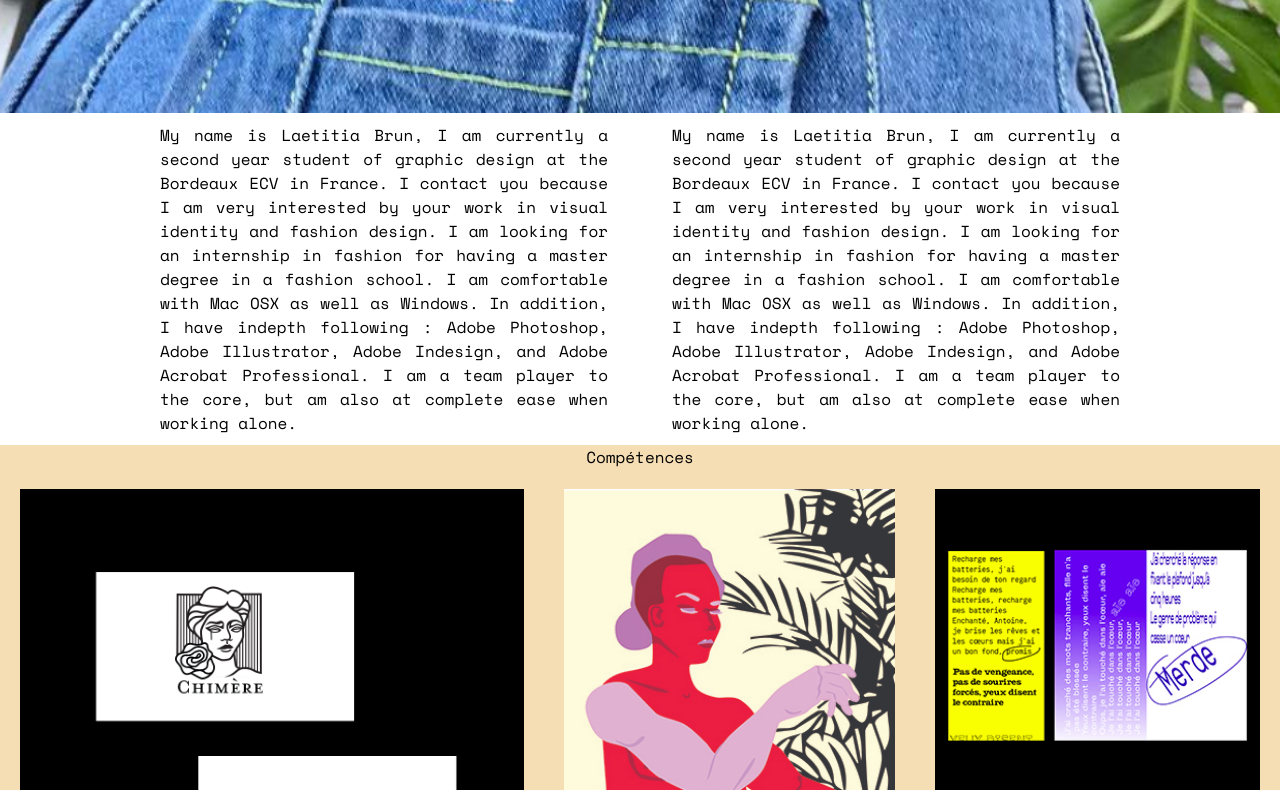
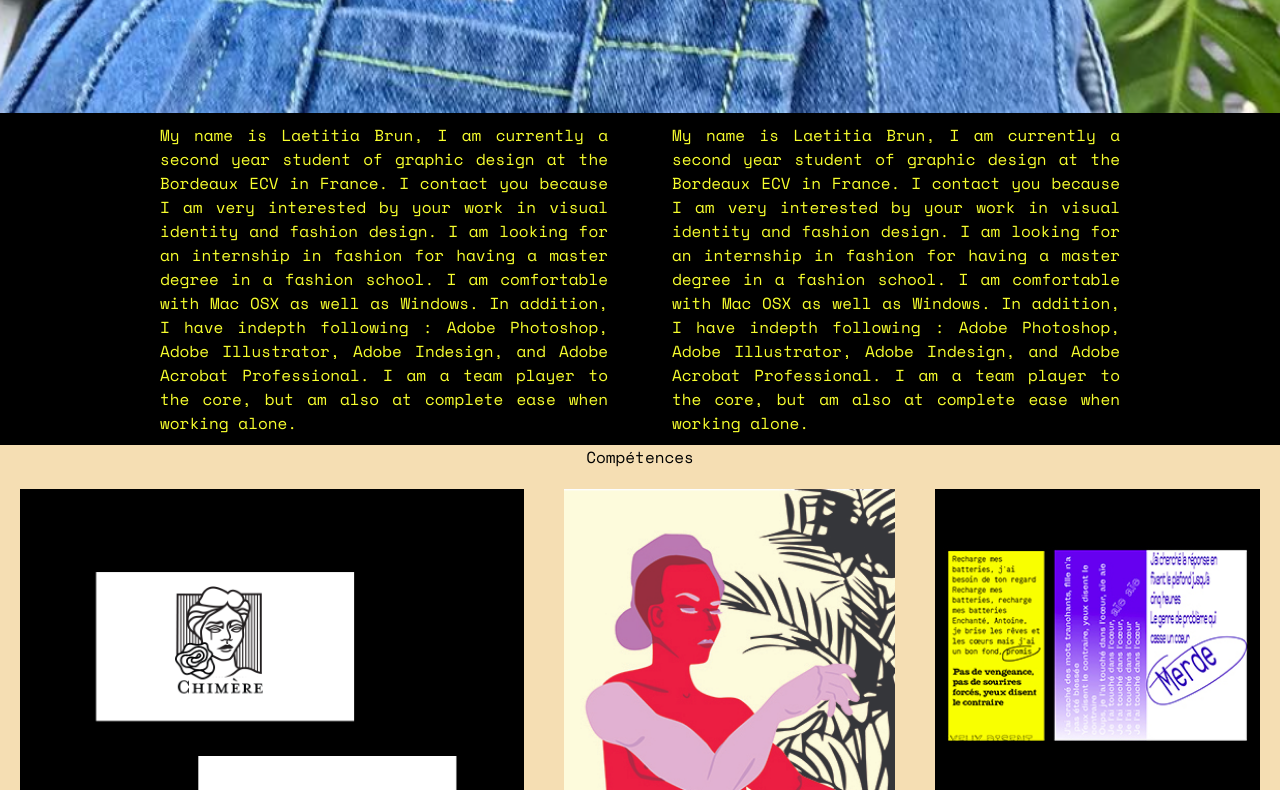
Before and after one commit to laetitiabrun/WEB-PROJECT, a plain HTML site: page index.html in a window 1280 px wide. Shown: the part 527-1317 px from the top of the page. Drawn offline with nearby package versions, Linux system fonts and the light colour scheme.

Commit message:
Color pas belles

```diff
--- a/styles/main.css
+++ b/styles/main.css
@@ -12,6 +12,8 @@ body {
   font-family: 'Space Mono', monospace;
   margin: 0;
   padding: 0;
+  background-color: black;
+  color: #f7fe2e
 }
 
 h1, h2, h3, h4, h5, h6 {
```
